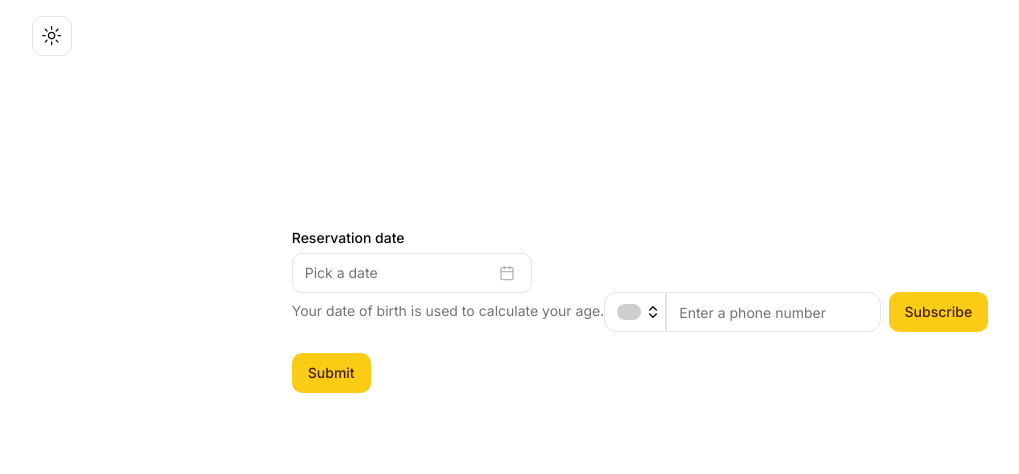
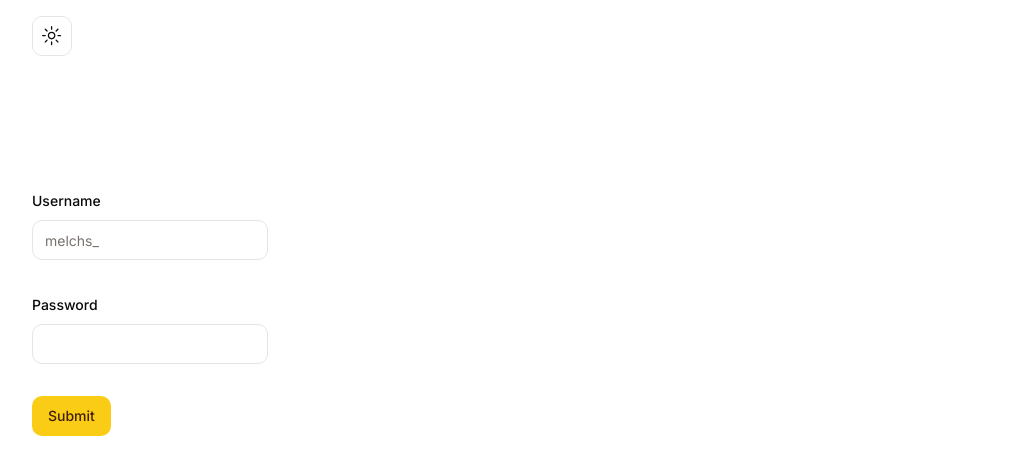
Before and after one commit to melchanatan/shadcn-test, a Next.js app: page / in a window 1280 px wide. Shown: the top 474 px of the page, without its empty margins (0-1019 px from the left). Built offline with nearby package versions, Linux system fonts and the light colour scheme.

Commit message:
feat: create docker compose file

```diff
--- a/package.json
+++ b/package.json
@@ -31,6 +31,7 @@
     "react-dom": "^18",
     "react-hook-form": "^7.52.1",
     "react-phone-number-input": "^3.4.4",
+    "sonner": "^1.5.0",
     "tailwind-merge": "^2.4.0",
     "tailwindcss-animate": "^1.0.7",
     "zod": "^3.23.8"
--- a/src/app/layout.tsx
+++ b/src/app/layout.tsx
@@ -3,7 +3,7 @@ import { Inter as FontSans } from "next/font/google";
 import { ThemeProvider } from "@/components/theme-provider";
 import Navbar from "@/components/navbar";
 
-import { Toaster } from "@/components/ui/toaster";
+import { Toaster } from "@/components/ui/sonner";
 import { cn } from "@/lib/utils";
 
 const fontSans = FontSans({
--- a/src/app/page.tsx
+++ b/src/app/page.tsx
@@ -12,28 +12,12 @@ import { DatePickerForm } from "@/components/date-form";
 import { Input } from "@/components/ui/input";
 import { Button } from "@/components/ui/button";
 import { PhoneInput } from "@/components/ui/phone-input";
-
+import { InputForm } from "@/components/input-form";
 export default function Home() {
   return (
-    <main className="container flex items-center justify-center h-[60dvh]">
-      {/* <div className="flex items-center space-x-2">
-        <Switch id="airplane-mode" />
-        <Card>
-          <CardHeader className="pb-2">
-            <CardDescription>This Week</CardDescription>
-            <CardTitle className="text-4xl">$1,329</CardTitle>
-          </CardHeader>
-          <CardContent>
-            <div className="text-xs text-muted-foreground">
-              +25% from last week
-            </div>
-          </CardContent>
-        </Card>
-      </div> */}
-      <DatePickerForm />
-      <div className="flex w-full max-w-sm items-center space-x-2">
-        <PhoneInput placeholder="Enter a phone number" />
-        <Button type="submit">Subscribe</Button>
+    <main className="container flex items-start justify-center h-[60dvh] flex-col">
+      <div className="flex items-center space-x-2">
+        <InputForm />
       </div>
     </main>
   );
--- /dev/null
+++ b/src/components/input-form.tsx
@@ -0,0 +1,84 @@
+import React from "react";
+import { zodResolver } from "@hookform/resolvers/zod";
+import { useForm } from "react-hook-form";
+import { z } from "zod";
+
+import { Button } from "@/components/ui/button";
+import {
+  Form,
+  FormControl,
+  FormDescription,
+  FormField,
+  FormItem,
+  FormLabel,
+  FormMessage,
+} from "@/components/ui/form";
+import { Input } from "@/components/ui/input";
+import { toast } from "sonner";
+import { Label } from "@/components/ui/label";
+
+const FormSchema = z.object({
+  username: z.string().min(2, {
+    message: "Username must be at least 2 characters.",
+  }),
+  password: z.string().min(6, {
+    message: "Password must be at least 6 characters.",
+  }),
+});
+
+export const InputForm = () => {
+  const form = useForm<z.infer<typeof FormSchema>>({
+    resolver: zodResolver(FormSchema),
+  });
+
+  function onSubmit(data: z.infer<typeof FormSchema>) {
+    // show validation toast
+    toast("You submitted the following values:", {
+      description: `
+        Your name is now ${data.username}. \n
+        Your name is now ${data.password}.
+      `,
+      action: {
+        label: "Undo",
+        onClick: () => console.log("Implement undo action"),
+      },
+    });
+
+    // send data to database
+  }
+
+  return (
+    <Form {...form}>
+      <form onSubmit={form.handleSubmit(onSubmit)} className="space-y-8">
+        <FormField
+          control={form.control}
+          name="username"
+          render={({ field }) => (
+            <FormItem>
+              <FormLabel>Username</FormLabel>
+              <FormControl>
+                <Input placeholder="melchs_" {...field} />
+              </FormControl>
+              <FormMessage />
+            </FormItem>
+          )}
+        ></FormField>
+        <FormField
+          control={form.control}
+          name="password"
+          render={({ field }) => (
+            <FormItem>
+              <FormLabel>Password</FormLabel>
+
+              <FormControl>
+                <Input placeholder="" {...field} />
+              </FormControl>
+              <FormMessage />
+            </FormItem>
+          )}
+        ></FormField>
+        <Button type="submit">Submit</Button>
+      </form>
+    </Form>
+  );
+};
--- /dev/null
+++ b/src/components/ui/sonner.tsx
@@ -0,0 +1,31 @@
+"use client"
+
+import { useTheme } from "next-themes"
+import { Toaster as Sonner } from "sonner"
+
+type ToasterProps = React.ComponentProps<typeof Sonner>
+
+const Toaster = ({ ...props }: ToasterProps) => {
+  const { theme = "system" } = useTheme()
+
+  return (
+    <Sonner
+      theme={theme as ToasterProps["theme"]}
+      className="toaster group"
+      toastOptions={{
+        classNames: {
+          toast:
+            "group toast group-[.toaster]:bg-background group-[.toaster]:text-foreground group-[.toaster]:border-border group-[.toaster]:shadow-lg",
+          description: "group-[.toast]:text-muted-foreground",
+          actionButton:
+            "group-[.toast]:bg-primary group-[.toast]:text-primary-foreground",
+          cancelButton:
+            "group-[.toast]:bg-muted group-[.toast]:text-muted-foreground",
+        },
+      }}
+      {...props}
+    />
+  )
+}
+
+export { Toaster }
```
Also changed, not shown: docker-compose.yaml (added, +33 -0 lines), 2 other files (tests, documents, lock files or other folders).
